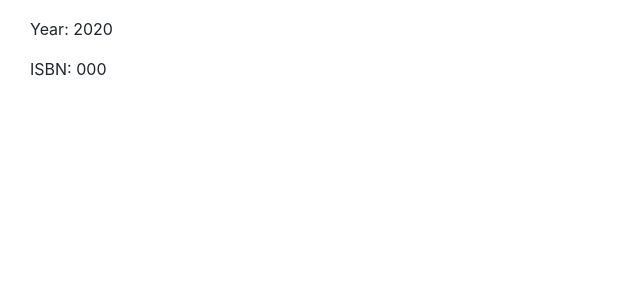
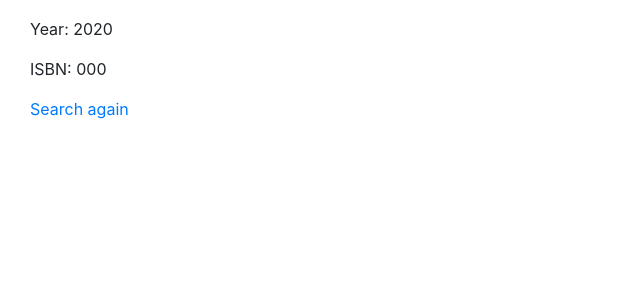
Before and after one commit to RossFairgrieve/cs50-books, a Flask app: template templates/book.html in a window 1280 px wide. Shown: the part 149-449 px from the top of the page, without its empty margins (0-640 px from the left). Run offline with Flask 2, Linux system fonts and the light colour scheme; the template is opened without the code that fills it: most values are stand-ins (such as "Sample title", 1, 10 or a date in 2020); some libraries are stand-ins or nearby versions.

Commit message:
Added link from book page back to search

```diff
--- a/templates/book.html
+++ b/templates/book.html
@@ -9,4 +9,6 @@ Book Details
 <p>Author: {{book.author }}</p>
 <p>Year: {{ book.year }}</p>
 <p>ISBN: {{ book.isbn }}</p>
+
+<a href="/">Search again</a>
 {% endblock %}
```
